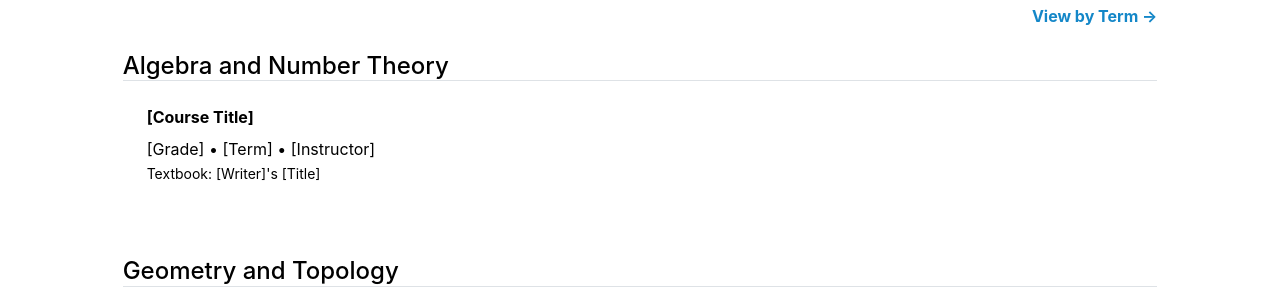
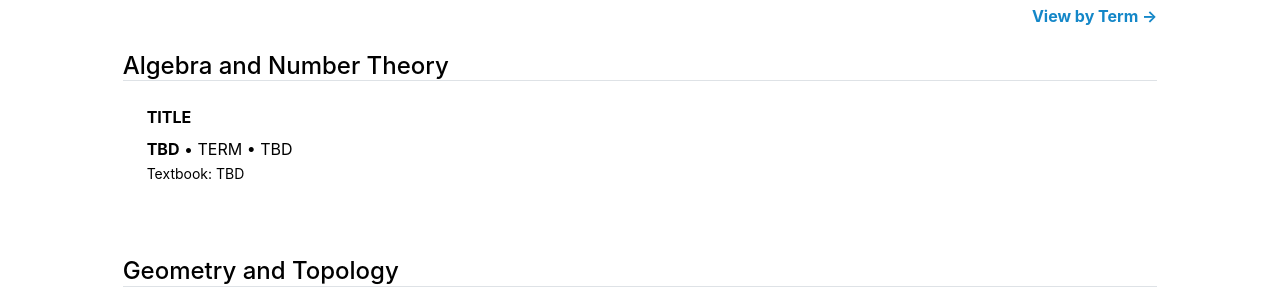
Before and after one commit to mino-jeong/mino-jeong.github.io, a Jekyll site: the page built from plan-field.md, in a window 1280 px wide. Shown: the part 248-548 px from the top of the page. Built offline with Jekyll 4.4.1, drawn with Linux system fonts in a browser that asks for light colours.

Commit message:
Update 1-algebra.yml

```diff
--- a/_data/plan-field/1-algebra.yml
+++ b/_data/plan-field/1-algebra.yml
@@ -1,3 +1,3 @@
-- title: '[Course Title]'
-  description: '[Grade] • [Term] • [Instructor]'
-  textbook: "[Writer]'s [Title]"
+- title: 'TITLE'
+  description: '<strong>TBD</strong> • TERM • TBD'
+  textbook: "TBD"
```
